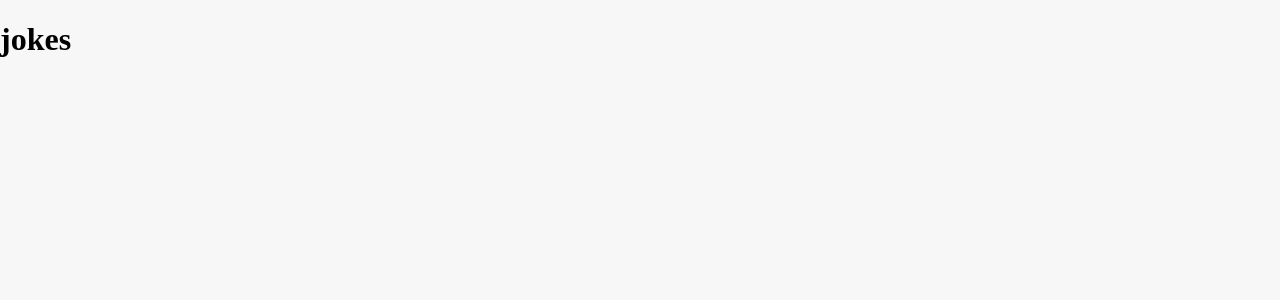
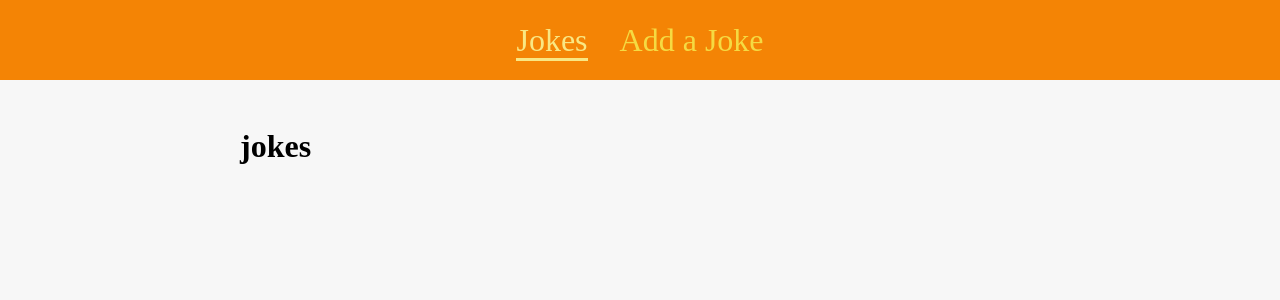
Before and after one commit to AndreyEmelianov/Jokes-Project-React-Router, a React (Create React App) app: page /jokes in a window 1280 px wide. Shown: the top 300 px of the page. Built offline with nearby package versions, Linux system fonts and the light colour scheme; the HTML template or start-up script is replaced by a standard one; a web font is replaced by a local one.

Commit message:
добавил лаяут

```diff
--- a/src/App.js
+++ b/src/App.js
@@ -1,11 +1,13 @@
 import { Route, Switch, Redirect } from 'react-router-dom';
 
+import Layout from './components/layout/Layout';
 import Jokes from './pages/Jokes';
 import JokeDetails from './pages/JokeDetails';
 import AddJoke from './pages/AddJoke';
 
 function App() {
 	return (
+		<Layout>
 			<Switch>
 				<Route path="/" exact>
 					<Redirect to="/jokes" />
@@ -20,6 +22,7 @@
 					<AddJoke />
 				</Route>
 			</Switch>
+		</Layout>
 	);
 }
 
--- a/src/components/layout/Header.js
+++ b/src/components/layout/Header.js
@@ -1,3 +1,4 @@
+import { NavLink } from 'react-router-dom/cjs/react-router-dom.min';
 import styles from './Header.module.css';
 
 const Header = () => {
@@ -6,10 +7,14 @@
 			<nav className={styles.nav}>
 				<ul>
 					<li>
-            <a href='/'>Jokes</a>
+						<NavLink to="/jokes" activeClassName={styles.active}>
+							Jokes
+						</NavLink>
 					</li>
 					<li>
-            <a href='/'>Add a Joke</a>
+						<NavLink to="/add-joke" activeClassName={styles.active}>
+							Add a Joke
+						</NavLink>
 					</li>
 				</ul>
 			</nav>
```
Lines whose indentation alone changed are shown as unchanged.
